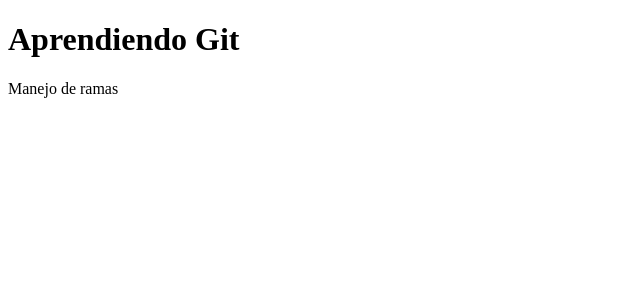
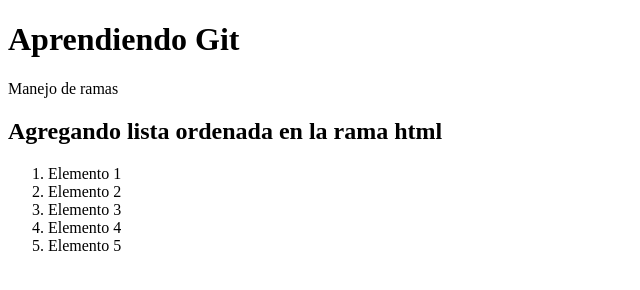
Before and after one commit to seba0896/ramas, a plain HTML site: page index.html in a window 1280 px wide. Shown: the whole page, without its empty margins (0-640 px from the left). Drawn offline with Linux system fonts and the light colour scheme.

Commit message:
Agregando lista ordenada en la rama html

```diff
--- a/index.html
+++ b/index.html
@@ -11,5 +11,15 @@
     <h1>Aprendiendo Git</h1>
 
     <p>Manejo de ramas</p>
+
+    <h2>Agregando lista ordenada en la rama html</h2>
+
+    <ol>
+        <li>Elemento 1</li>
+        <li>Elemento 2</li>
+        <li>Elemento 3</li>
+        <li>Elemento 4</li>
+        <li>Elemento 5</li>
+    </ol>
 </body>
 </html>
```
